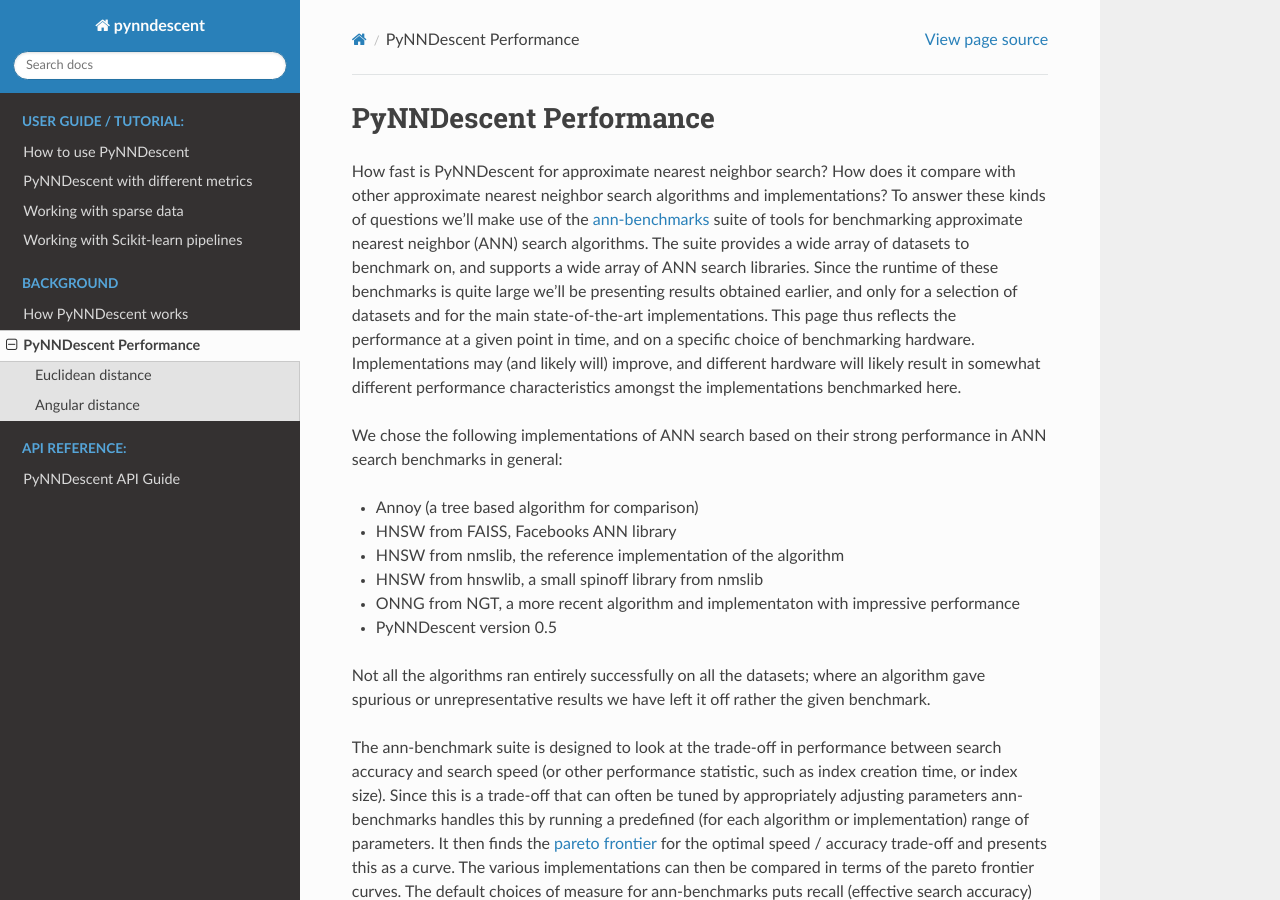
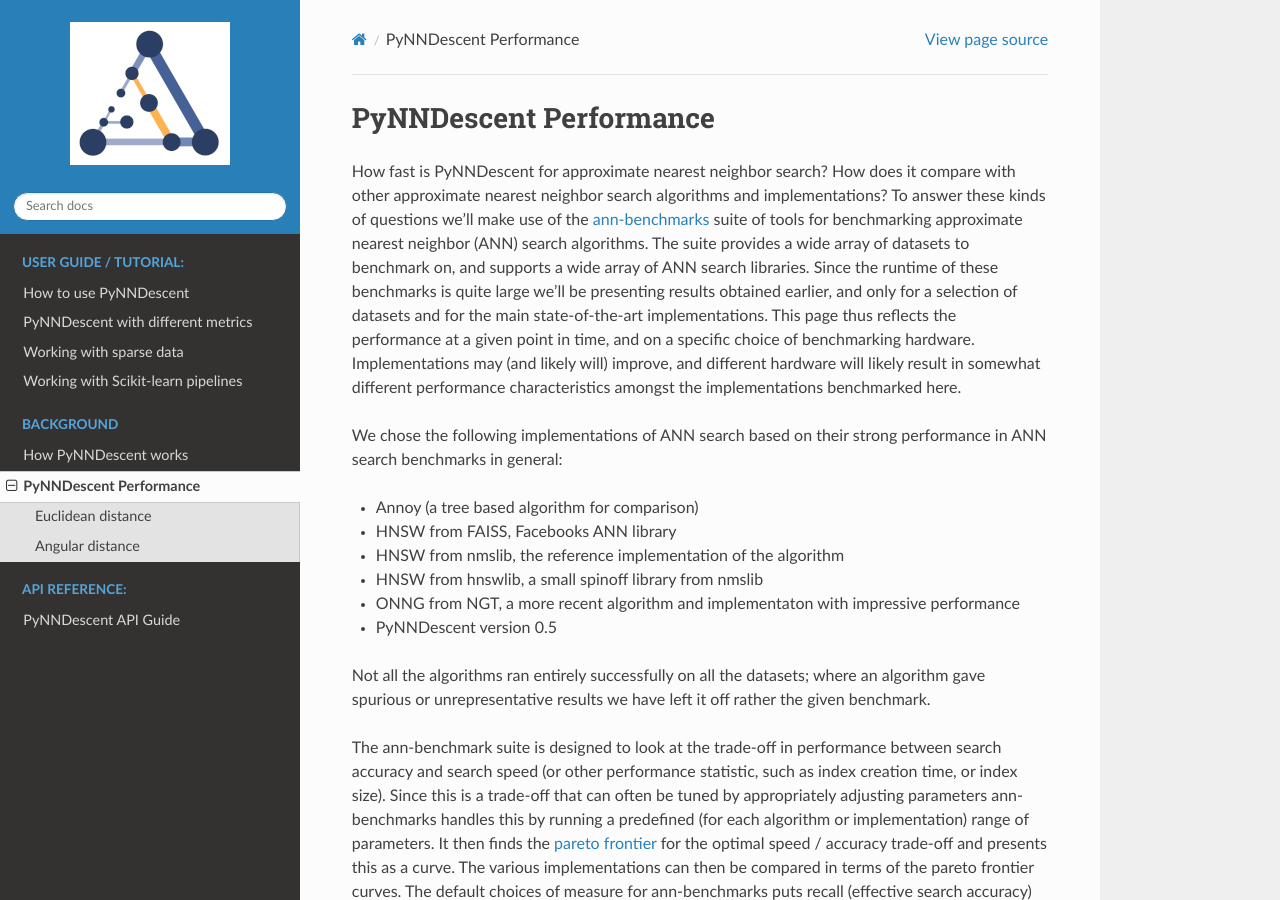
Before and after one commit to lmcinnes/pynndescent, a Sphinx documentation site: the page built from doc/performance.ipynb, in a window 1280 px wide and 900 px high. Built offline with Sphinx 7.4.7 and the Read the Docs theme 2.0.0, drawn with Linux system fonts in a browser that asks for light colours.

Commit message:
Add logo; add logo to docs

```diff
--- a/doc/conf.py
+++ b/doc/conf.py
@@ -56,6 +56,17 @@ exclude_patterns = ["_build", "Thumbs.db", ".DS_Store"]
 # html_theme = 'alabaster'
 html_theme = "sphinx_rtd_theme"
 
+# Theme options are theme-specific and customize the look and feel of a theme
+# further.  For a list of options available for each theme, see the
+# documentation.
+#
+html_theme_options = {
+    "navigation_depth": 3,
+    "logo_only": True,
+}
+
+html_logo = "pynndescent_logo_no_text.png"
+
 # Add any paths that contain custom static files (such as style sheets) here,
 # relative to this directory. They are copied after the builtin static files,
 # so a file named "default.css" will overwrite the builtin "default.css".
```
Also changed, not shown: doc/pynndescent_logo.png (added), doc/pynndescent_logo_no_text.png (added).
